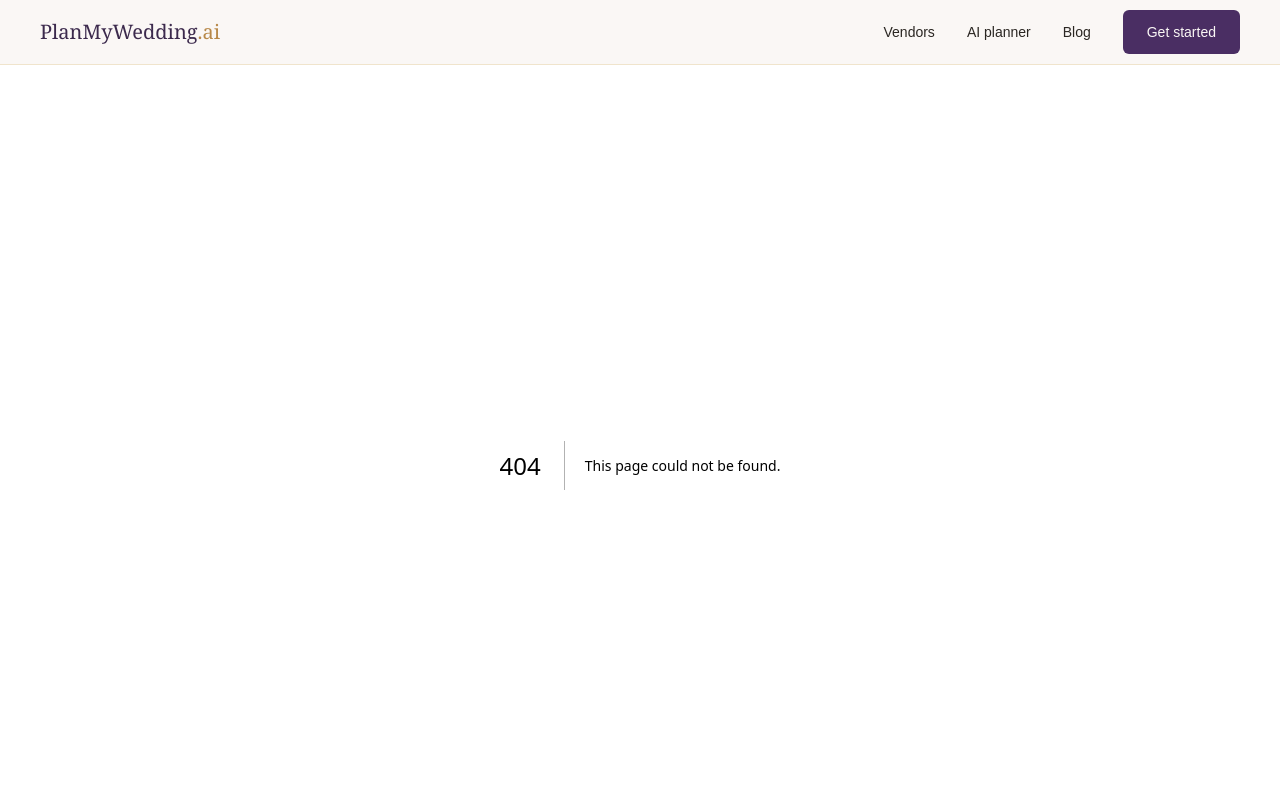
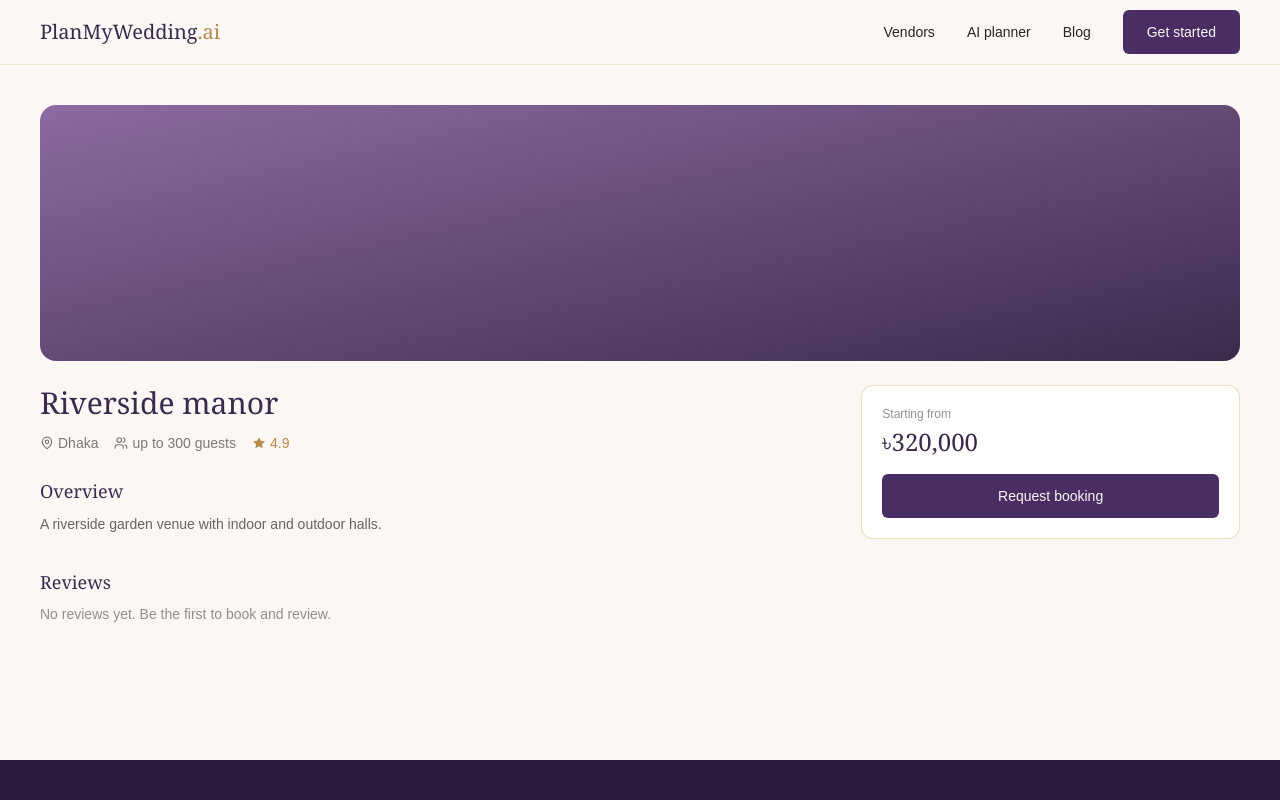
Before and after one commit to mndbobby61-blip/planmywedding-client, a Next.js app: page /vendors/v1 in a window 1280 px wide. Before the commit this address had no page. Shown: the top 800 px of the page. Built offline with nearby package versions, Linux system fonts and the light colour scheme.

Commit message:
feat: add vendor details page with overview, reviews and booking card

```diff
--- /dev/null
+++ b/src/app/vendors/[id]/page.tsx
@@ -0,0 +1,47 @@
+import { notFound } from "next/navigation";
+import { MOCK_VENDORS } from "@/lib/mock-vendors";
+import { Star, MapPin, Users } from "lucide-react";
+
+export default function VendorDetailsPage({ params }: { params: { id: string } }) {
+  const vendor = MOCK_VENDORS.find((v) => v.id === params.id);
+  if (!vendor) return notFound();
+
+  return (
+    <section className="container-page py-10">
+      <div className="h-64 rounded-2xl bg-gradient-to-br from-plum-400 to-plum-700 mb-6" />
+
+      <div className="grid md:grid-cols-3 gap-8">
+        <div className="md:col-span-2">
+          <h1 className="font-display text-3xl text-plum-700 mb-3">{vendor.name}</h1>
+          <div className="flex items-center gap-4 font-body text-sm text-charcoal/60 mb-6">
+            <span className="flex items-center gap-1">
+              <MapPin size={14} /> {vendor.location}
+            </span>
+            {vendor.guestCapacity && (
+              <span className="flex items-center gap-1">
+                <Users size={14} /> up to {vendor.guestCapacity} guests
+              </span>
+            )}
+            <span className="flex items-center gap-1 text-gold-600">
+              <Star size={14} fill="currentColor" strokeWidth={0} /> {vendor.rating}
+            </span>
+          </div>
+
+          <h2 className="font-display text-lg text-plum-700 mb-2">Overview</h2>
+          <p className="font-body text-sm text-charcoal/70 leading-relaxed mb-8">{vendor.description}</p>
+
+          <h2 className="font-display text-lg text-plum-700 mb-2">Reviews</h2>
+          <p className="font-body text-sm text-charcoal/50">No reviews yet. Be the first to book and review.</p>
+        </div>
+
+        <aside className="bg-white rounded-xl border border-gold-200/60 p-5 h-fit">
+          <p className="font-body text-xs text-charcoal/50 mb-1">Starting from</p>
+          <p className="font-display text-2xl text-plum-700 mb-4">
+            ৳{vendor.priceFrom.toLocaleString()}
+          </p>
+          <button className="btn-primary w-full">Request booking</button>
+        </aside>
+      </div>
+    </section>
+  );
+}
```
